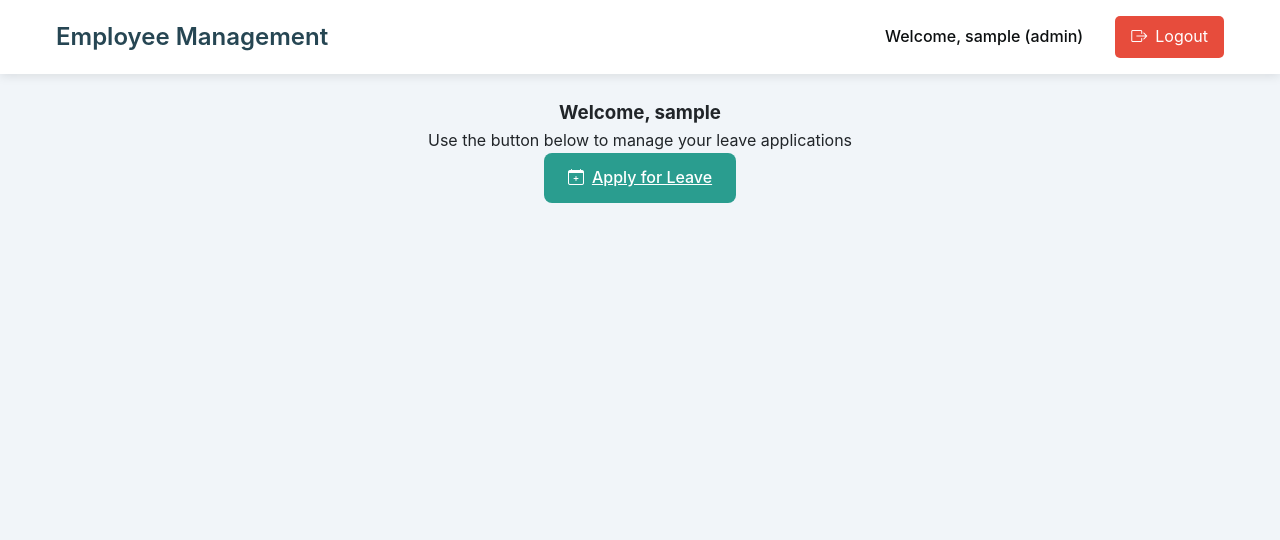
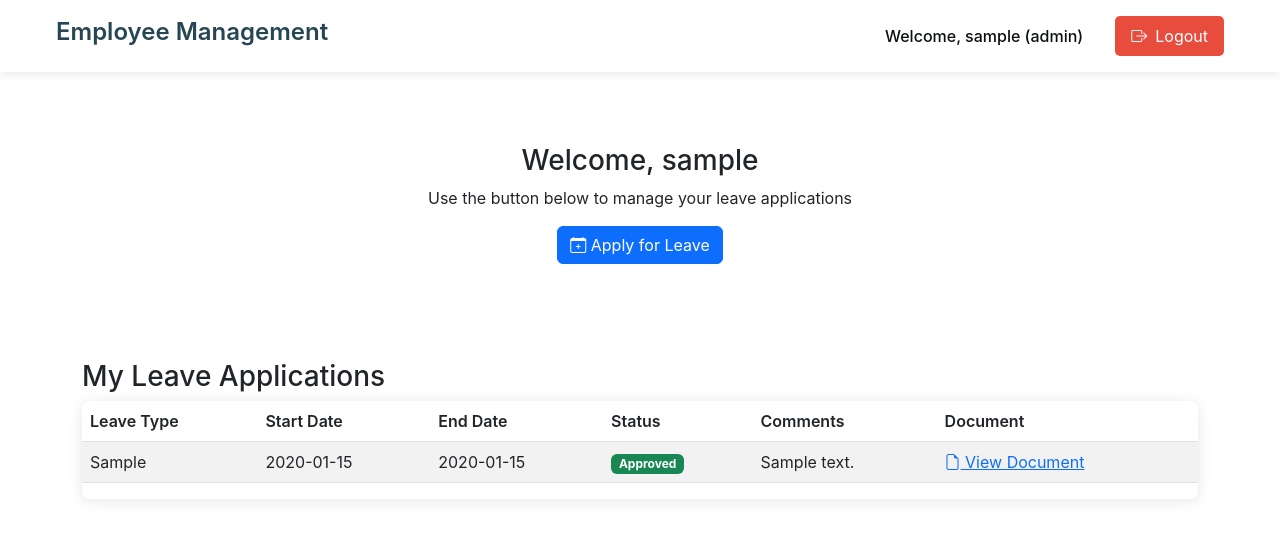
Before and after one commit to AdamDono/jama, a Flask app: page /landing in a window 1280 px wide. Shown: the top 540 px of the page. Run offline with Flask 3, Linux system fonts and the light colour scheme; the visitor is signed in with stand-in values (Sample User, id 1); a database or web service that is not in the repository returns one stand-in record (values such as "Sample title"); some libraries are stand-ins or nearby versions.

Commit message:
leaves on apply for leave page

```diff
--- a/app.py
+++ b/app.py
@@ -211,30 +211,36 @@ def landing():
     cur = conn.cursor(cursor_factory=DictCursor)
 
     try:
-        # Check if user is admin
+        # Fetch the user's role
         cur.execute('SELECT role FROM users WHERE id = %s', (session['user_id'],))
         user_role = cur.fetchone()['role']
 
-        # Query based on role
+        # Fetch employees based on role
         if user_role == 'admin':
             cur.execute('SELECT * FROM employees ORDER BY created_at DESC')
+            employees = cur.fetchall()
+            leaves = []  # Admins don't need leave applications here
         else:
+            cur.execute('SELECT * FROM employees WHERE user_id = %s ORDER BY created_at DESC', (session['user_id'],))
+            employees = cur.fetchall()
+
+            # Fetch the user's leave applications
             cur.execute('''
-                SELECT * FROM employees
+                SELECT * FROM leave_applications
                 WHERE user_id = %s
                 ORDER BY created_at DESC
             ''', (session['user_id'],))
-
-        employees = cur.fetchall()
-        return render_template('landing.html', employees=employees, user_role=user_role)
+            leaves = cur.fetchall()
 
     except Exception as e:
         print(f"Database error: {e}")
-        return render_template('landing.html', employees=[])
-
+        employees = []
+        leaves = []
     finally:
         cur.close()
         conn.close()
+
+    return render_template('landing.html', employees=employees, leaves=leaves, user_role=user_role)
 
 # Add to add_employee_form route
 @app.route('/add_employee_form')
--- a/templates/landing.html
+++ b/templates/landing.html
@@ -4,6 +4,7 @@
     <title>Welcome</title>
     <link rel="stylesheet" href="{{ url_for('static', filename='css/style.css') }}">
     <link rel="stylesheet" href="https://cdn.jsdelivr.net/npm/bootstrap-icons@1.8.1/font/bootstrap-icons.css">
+    <link href="https://cdn.jsdelivr.net/npm/bootstrap@5.3.0/dist/css/bootstrap.min.css" rel="stylesheet">
 </head>
 <body>
     <nav class="main-nav">
@@ -98,6 +99,56 @@
                 <i class="bi bi-calendar-plus"></i> Apply for Leave
             </a>
         </div>
+
+        <!-- Leave Applications Table -->
+        <div class="mt-5">
+            <h3>My Leave Applications</h3>
+            <div class="table-responsive">
+                <table class="table table-striped table-hover">
+                    <thead>
+                        <tr>
+                            <th>Leave Type</th>
+                            <th>Start Date</th>
+                            <th>End Date</th>
+                            <th>Status</th>
+                            <th>Comments</th>
+                            <th>Document</th>
+                        </tr>
+                    </thead>
+                    <tbody>
+                        {% for leave in leaves %}
+                        <tr>
+                            <td>{{ leave['leave_type'] }}</td>
+                            <td>{{ leave['start_date'].strftime('%Y-%m-%d') }}</td>
+                            <td>{{ leave['end_date'].strftime('%Y-%m-%d') }}</td>
+                            <td>
+                                <span class="badge
+                                    {% if leave['status'] == 'Approved' %}bg-success
+                                    {% elif leave['status'] == 'Rejected' %}bg-danger
+                                    {% else %}bg-warning{% endif %}">
+                                    {{ leave['status'] }}
+                                </span>
+                            </td>
+                            <td>{{ leave['comments'] }}</td>
+                            <td>
+                                {% if leave['document_path'] %}
+                                <a href="{{ url_for('static', filename='uploads/' + leave['document_path']) }}" target="_blank">
+                                    <i class="bi bi-file-earmark"></i> View Document
+                                </a>
+                                {% else %}
+                                No Document
+                                {% endif %}
+                            </td>
+                        </tr>
+                        {% else %}
+                        <tr>
+                            <td colspan="6" class="text-center">No leave applications found</td>
+                        </tr>
+                        {% endfor %}
+                    </tbody>
+                </table>
+            </div>
+        </div>
         {% endif %}
     </div>
 
```
